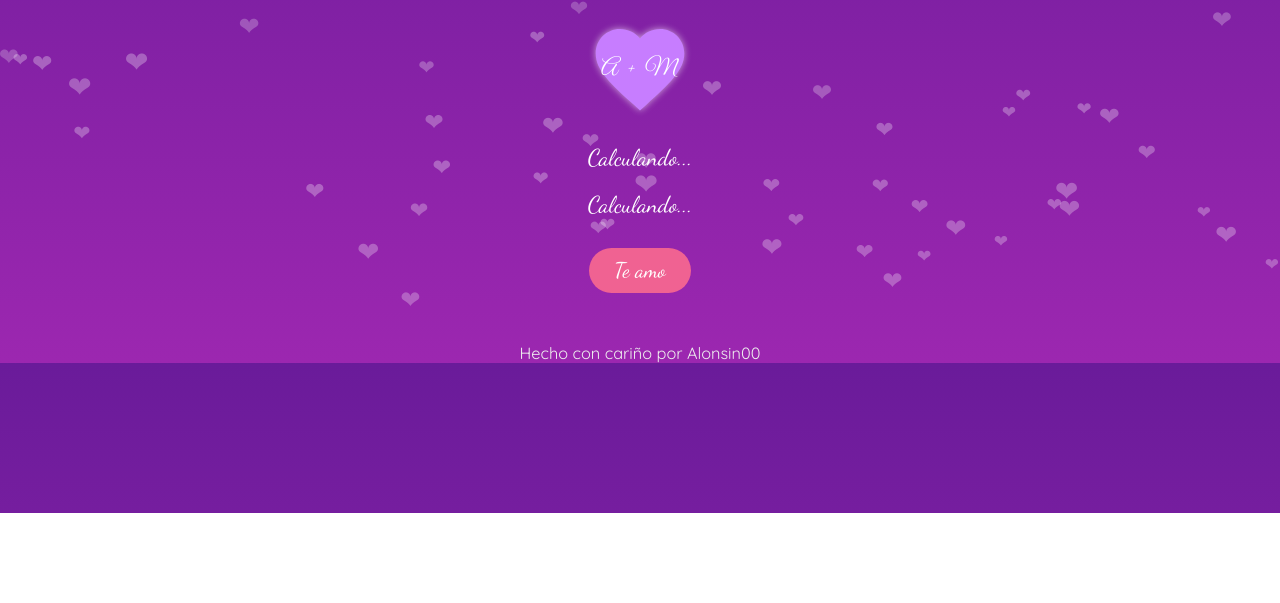
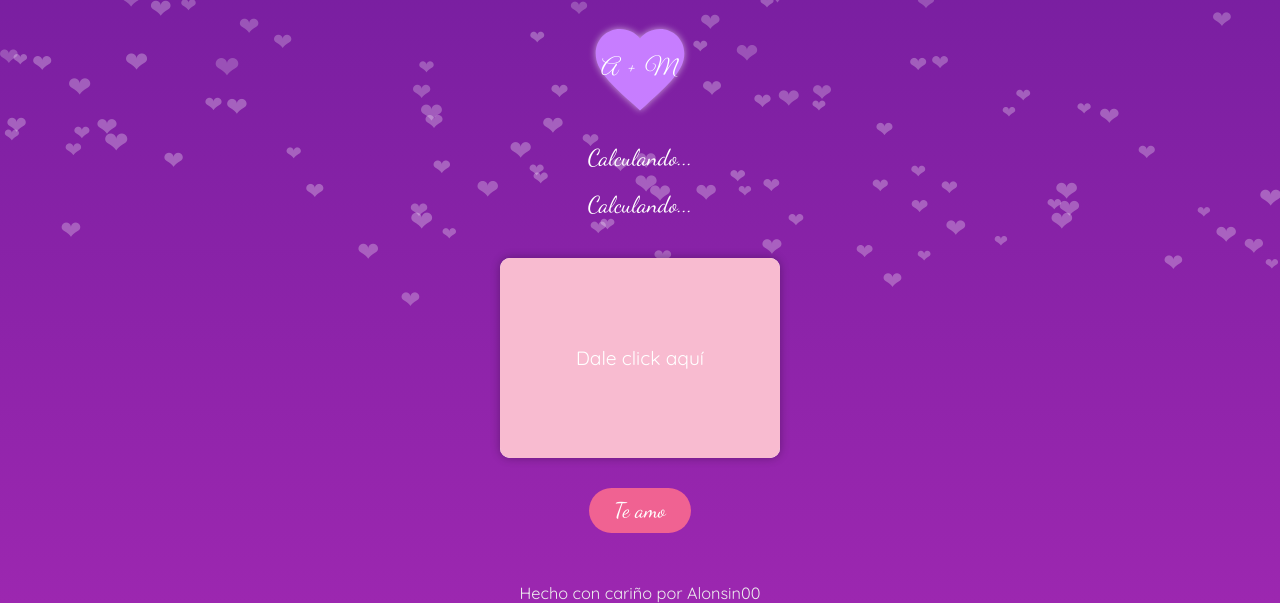
Before and after one commit to Alonsin00/Web-z3, a plain HTML site: page index.html in a window 1280 px wide. Shown: the part 287-890 px from the top of the page. Before the commit the page ends 800 px from the top, so only its background shows below. Drawn offline with Linux system fonts and the light colour scheme.

Commit message:
Update index.html

```diff
--- a/index.html
+++ b/index.html
@@ -1,5 +1,4 @@
-<!DOCTYPE html>
-<html lang="es">
+<!DOCTYPE html><html lang="es">
 <head>
   <meta charset="UTF-8" />
   <meta name="viewport" content="width=device-width, initial-scale=1.0" />
@@ -16,9 +15,7 @@
       text-align: center;
       overflow-x: hidden;
       position: relative;
-    }
-
-    .heart-bg {
+    }.heart-bg {
   position: fixed;
   top: 0;
   left: 0;
@@ -159,6 +156,56 @@
   background-color: #ec407a;
 }
 
+.carta-container {
+  margin-top: 40px;
+  display: flex;
+  justify-content: center;
+  z-index: 1;
+  position: relative;
+}
+
+.sobre {
+  width: 280px;
+  height: 200px;
+  background: #fff;
+  position: relative;
+  border-radius: 10px;
+  overflow: hidden;
+  box-shadow: 0 0 10px rgba(0,0,0,0.3);
+  font-family: 'Quicksand', sans-serif;
+}
+
+.tapa {
+  width: 100%;
+  height: 100%;
+  background: #f8bbd0;
+  position: absolute;
+  top: 0;
+  left: 0;
+  transform-origin: top;
+  transition: transform 0.6s ease;
+  display: flex;
+  justify-content: center;
+  align-items: center;
+  cursor: pointer;
+  z-index: 2;
+}
+
+.tapa.abierta {
+  transform: rotateX(-180deg);
+}
+
+.mensaje {
+  padding: 20px;
+  opacity: 0;
+  transition: opacity 0.8s ease;
+  font-size: 1em;
+}
+
+.mensaje.visible {
+  opacity: 1;
+}
+
 footer {
   margin-top: 50px;
   font-size: 0.85em;
@@ -189,14 +236,13 @@
     font-size: 1em;
   }
 }
+
   </style>
 </head>
 <body>
-  <!-- fondo de corazones -->
   <div class="heart-bg">
-    <!-- genera muchos corazones flotantes -->
     <script>
-      for (let i = 0; i < 50; i++) {
+      for (let i = 0; i < 100; i++) {
         const span = document.createElement("span");
         span.innerHTML = "❤";
         span.style.left = Math.random() * 100 + "vw";
@@ -206,9 +252,7 @@
         document.querySelector(".heart-bg").appendChild(span);
       }
     </script>
-  </div>
-
-  <div class="nubes">
+  </div>  <div class="nubes">
     <div class="nube">Hermosa</div>
     <div class="nube">Cariñosa</div>
     <div class="nube">Amorosa</div>
@@ -217,29 +261,30 @@
     <div class="nube">Increíble</div>
     <div class="nube">Única</div>
     <div class="nube">Te amo</div>
-  </div>
-
-  <h1>¡Casi 3 meses juntos!</h1>
-
-  <div class="heart-container" title="A + M para siempre">
+  </div>  <h1>¡Casi 3 meses juntos!</h1>  <div class="heart-container" title="A + M para siempre">
     <svg class="heart-svg" viewBox="0 0 24 24" xmlns="http://www.w3.org/2000/svg">
       <path d="M12 21.35l-1.45-1.32C5.4 15.36 2 12.28 2 8.5 2 5.42
       4.42 3 7.5 3c1.74 0 3.41 0.81 4.5 2.09C13.09 3.81 14.76 3 16.5 3
       19.58 3 22 5.42 22 8.5c0 3.78-3.4 6.86-8.55 11.54L12 21.35z"/>
     </svg>
     <div class="heart-text">A + M</div>
+  </div>  <div class="contador" id="contador">Calculando...</div>
+  <div class="regresiva" id="regresiva">Calculando...</div>  <div class="carta-container">
+    <div class="sobre">
+      <div class="tapa" onclick="abrirCarta(this)">Dale click aquí</div>
+      <div class="mensaje" id="mensajeCarta">
+        No sabía cómo empezar esto, porque a veces siento que no puedo demostrarte todo el cariño que te tengo.<br><br>
+        Estos casi tres meses han sido de los más bonitos de mi vida, eres una persona increíble y cada día que pasa me doy cuenta de lo afortunado que soy por tenerte a mi lado.<br><br>
+        A veces me pongo nervioso o me cuesta expresarme, pero quiero que sepas que cada detallito que haces, cada mensaje, cada mirada, todo eso me hace muy feliz.<br><br>
+        Prometo seguir esforzándome y hacerte sentir tan especial como tú me haces sentir a mí.<br>
+        Te amo mucho, más de lo que puedo demostrarte.
       </div>
+    </div>
+  </div><button class="teamo-btn" onclick="mostrarCorazones()">Te amo</button>
 
-  <div class="contador" id="contador">Calculando...</div>
-  <div class="regresiva" id="regresiva">Calculando...</div>
-
-  <button class="teamo-btn" onclick="mostrarCorazones()">Te amo</button>
-
-  <footer>Hecho con cariño por Alonsin00</footer>
-
-  <script>
-    const inicio = new Date("2025-02-28T00:00:00");
-    const meta = new Date("2025-05-28T00:00:00");
+  <footer>Hecho con cariño por Alonsin00</footer>  <script>
+    const inicio = new Date("2025-02-28T00:00:00-05:00");
+    const meta = new Date("2025-05-28T00:00:00-05:00");
 
     function actualizaContadores() {
       const ahora = new Date();
@@ -265,6 +310,10 @@
     function mostrarCorazones() {
       alert("Te amo mucho, A + M para siempre.");
     }
-  </script>
-</body>
+
+    function abrirCarta(elemento) {
+      elemento.classList.add("abierta");
+      document.getElementById("mensajeCarta").classList.add("visible");
+    }
+  </script></body>
 </html>
```
Lines whose indentation alone changed are shown as unchanged.
